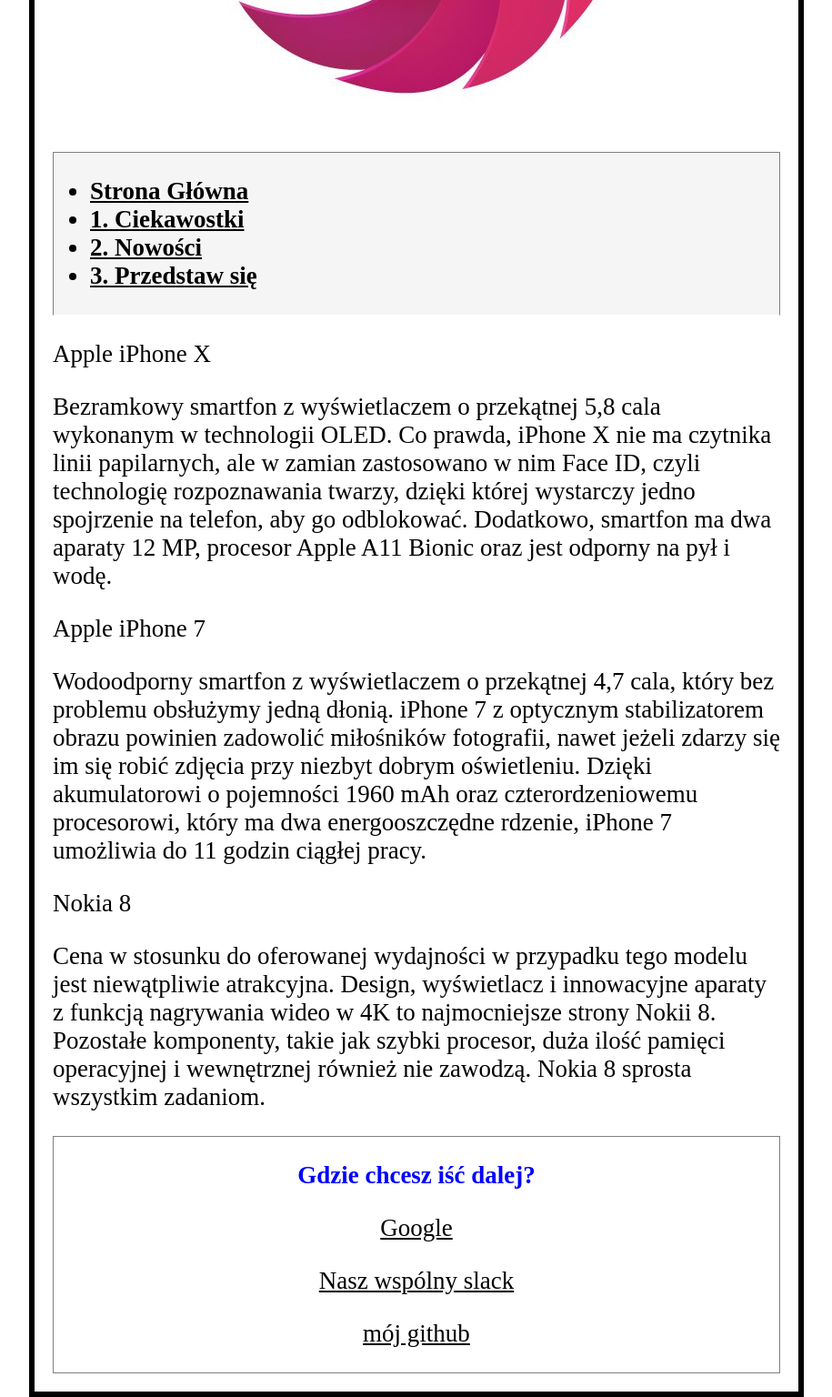
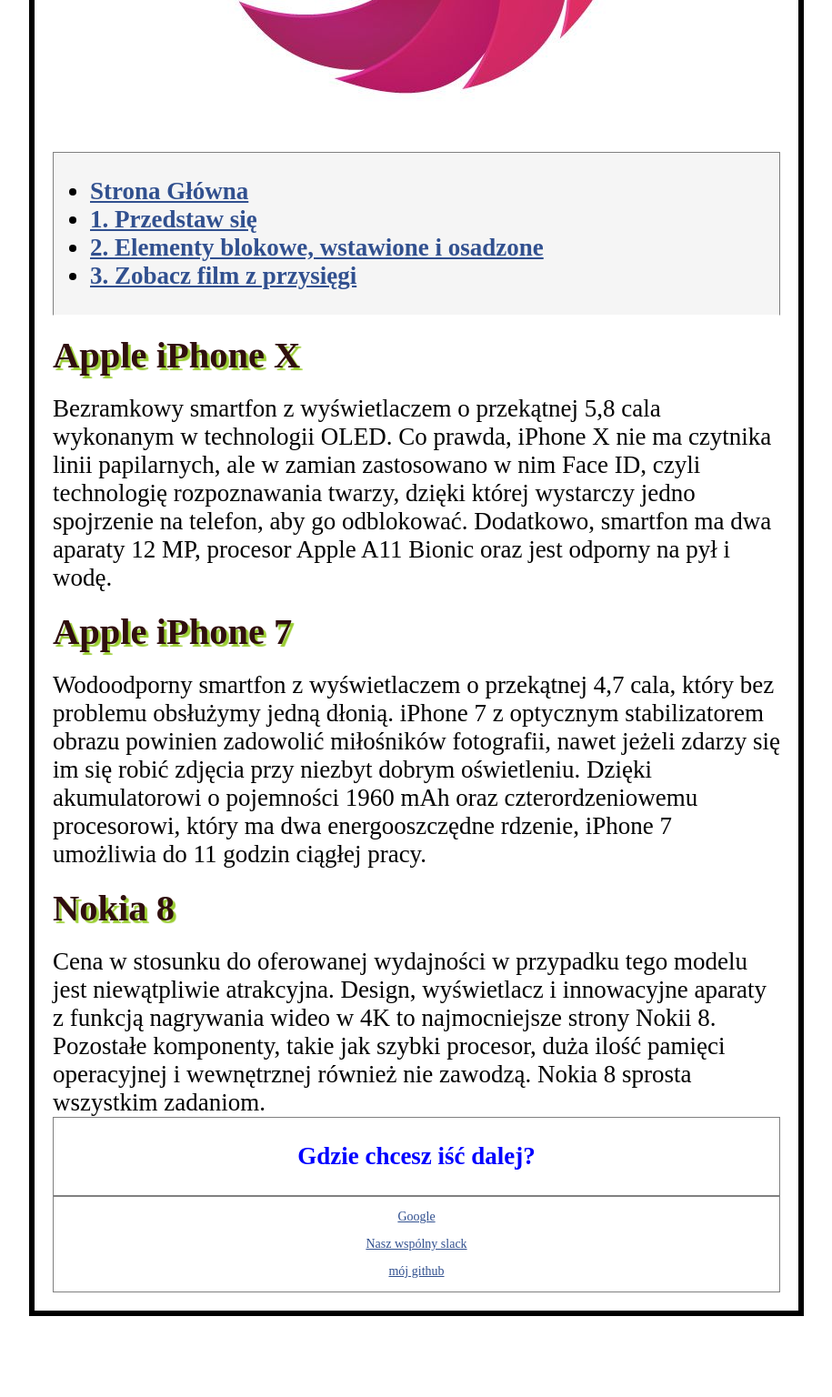
Before and after one commit to MikolajAmbroziak2017/Oiw, a PHP site: page / in a window 1280 px wide. Shown: the part 439-1975 px from the top of the page at 91% size, without its empty margins (182-1097 px from the left). After the commit the page ends 1886 px from the top, so only its background shows below. Run offline with PHP 8.4, Linux system fonts and the light colour scheme.

Commit message:
2. version of lab 2 dodane funkcjonalnosci

```diff
--- a/Lab2/index.html
+++ b/Lab2/index.html
@@ -4,58 +4,66 @@
 
       <link href="styles/style.css" rel="stylesheet" type="text/css">
     <meta charset="utf-8">
-    <title>Programowanie serwisów wwww</title>
+    <title>Programowanie serwisów www</title>
 
   </head>
 <body>
+  <section>
     <a href="index.html">
       <img src="image\index_image.jpg" alt="logo">
     </a>
-      <div id="header">
+  </section>
+
+  <header>
+    <nav>
       <ul>
+
         <li>
           <b><a href="index.html">Strona Główna</a></b>
         </li>
 
         <li>
-        <b><a href="Strona1.html">1. Ciekawostki</a></b>
+          <b><a href="Strona3.html">1.  Przedstaw się</a></b>
         </li>
 
         <li>
-        <b><a href="Strona2.html">2. Nowości</a></b>
+          <b><a href="Strona2.html">2. Elementy blokowe, wstawione i osadzone</a></b>
         </li>
         <li>
-      <b><a href="Strona3.html">3. Przedstaw się</a></li></b>
+          <b><a href="Strona1.html">3. Zobacz film z przysięgi</a></li></b>
         </li>
-    </ul>
-    </div>
+    </ul> </nav>
+  </header>
 
-    <div id="main">
-<p>
-    <p> Apple iPhone X</p>
+  <main>
+    <article>
+      <section>
+        <h2> Apple iPhone X</h2>
 
       Bezramkowy smartfon z wyświetlaczem o przekątnej 5,8 cala wykonanym w technologii OLED. Co prawda, iPhone X nie ma czytnika linii papilarnych, ale w zamian zastosowano w nim Face ID, czyli technologię rozpoznawania twarzy, dzięki której wystarczy jedno spojrzenie na telefon, aby go odblokować. Dodatkowo, smartfon ma dwa aparaty 12 MP, procesor Apple A11 Bionic oraz jest odporny na pył i wodę.
-</p>
-<p>
-    <p> Apple iPhone 7</p>
+      </section>
+      <section>
+        <h2> Apple iPhone 7</h2>
 
       Wodoodporny smartfon z wyświetlaczem o przekątnej 4,7 cala, który bez problemu obsłużymy jedną dłonią. iPhone 7 z optycznym stabilizatorem obrazu powinien zadowolić miłośników fotografii, nawet jeżeli zdarzy się im się robić zdjęcia przy niezbyt dobrym oświetleniu. Dzięki akumulatorowi o pojemności 1960 mAh oraz cztero­rdzeniowemu procesorowi, który ma dwa energooszczędne rdzenie, iPhone 7 umożliwia do 11 godzin ciągłej pracy.
-</p>
-<p>
-    <p> Nokia 8</p>
+      </section>
+      <section>
+        <h2> Nokia 8</h2>
 
       Cena w stosunku do oferowanej wydajności w przypadku tego modelu jest niewątpliwie atrakcyjna. Design, wyświetlacz i innowacyjne aparaty z funkcją nagrywania wideo w 4K to najmocniejsze strony Nokii 8. Pozostałe komponenty, takie jak szybki procesor, duża ilość pamięci operacyjnej i wewnętrznej również nie zawodzą. Nokia 8 sprosta wszystkim zadaniom.
-</p>
-      </div>
+      </section>
+    </article>
+  </main>
+
+  <footer>
+    <b><p class="tytul" >Gdzie chcesz iść dalej? </p></b>
+  </footer>
 
 
-    <div id = "footer">
-        <b><p id="tytulL">Gdzie chcesz iść dalej? </p></b>
-
-        <p><a href="http://google.com">Google</a></p>
-          <p><a href="https://informatyka-amw.slack.com">Nasz wspólny slack</a></p>
-            <p><a href="https://github.com/MikolajAmbroziak2017/Oiw">mój github</a> </p>
-
-    </div>
+  <aside>
+      <p class="linki"><a href="http://google.com">Google</a></p>
+      <p class="linki"><a href="https://informatyka-amw.slack.com">Nasz wspólny slack</a></p>
+      <p class="linki"><a href="https://github.com/MikolajAmbroziak2017/Oiw">mój github</a> </p>
+  </aside>
 </body>
 </html>
--- /dev/null
+++ b/Lab2/scripts/lab2.js
@@ -0,0 +1 @@
+var p = document.createElement('p');
--- a/Lab2/styles/style.css
+++ b/Lab2/styles/style.css
@@ -1,5 +1,5 @@
 
-#header{
+header{
 
   background: whitesmoke;
   border-top: 1px groove gray;
@@ -8,17 +8,28 @@
   border-bottom: 1px groove white;
 
 }
-#main{}
+.linki{
+  color: chartreuse;
+  font-size:14px;
+}
+p.tytul{
+  color: blue;
+}
 
-#footer{
+aside{
+  text-align: center;
+  margin: 0%;
+  border: 1px groove gray;
+
+}
+#oceny{border: 3mm groove gray;}
+footer{
   text-align: center;
   margin: 0%;
   border: 1px groove gray;
  }
 
-#tytulL{
-color:blue;
-}
+
 
 h1 {
     margin: 0;
@@ -28,6 +39,13 @@ h1 {
   text-shadow: 3px 3px 1px black;
 }
 
+h2
+{
+margin: 0;
+padding: 20px 0;
+color: rgb(48, 15, 15);
+text-shadow: 3px 3px 1px yellowgreen;
+}
   body {
     width: 800px;
     margin: 0 auto;
@@ -38,6 +56,25 @@ h1 {
   a {
     color: Black
   }
+  a:link
+{
+  color:#31508f;
+}
+
+a:visited
+{
+  color:maroon;
+}
+
+a:hover
+{
+  color:red;
+}
+
+a:active
+{
+  color:green;
+}
   html {
   font-size: 27px; /* px oznacz 'piksele': bazowy rozmiar tekstu to teraz 10 pikseli wysokości  */
   font-family: placeholder; /* tu powinnien być font-family wygenerowany w Google fonts */
```
Also changed, not shown: Lab2/Strona1.html (added, +54 -0 lines), Lab2/Strona2.html (added, +94 -0 lines), Lab2/image/lab2image.jpg (added). Lines whose indentation alone changed are shown as unchanged.
